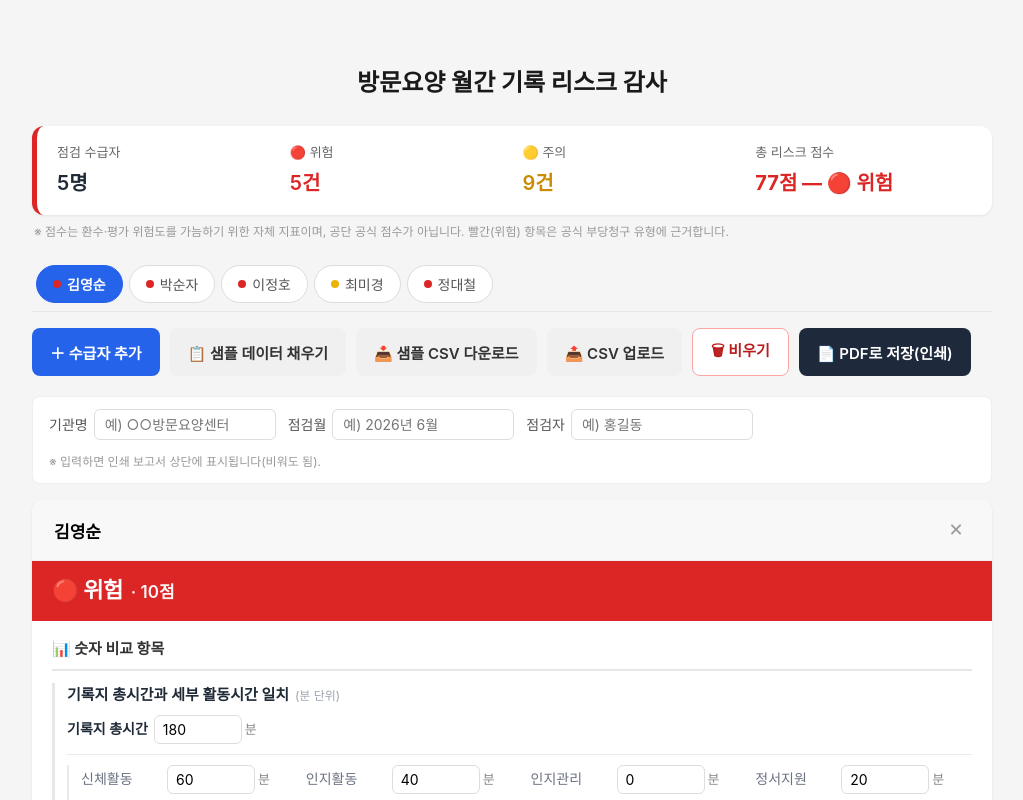
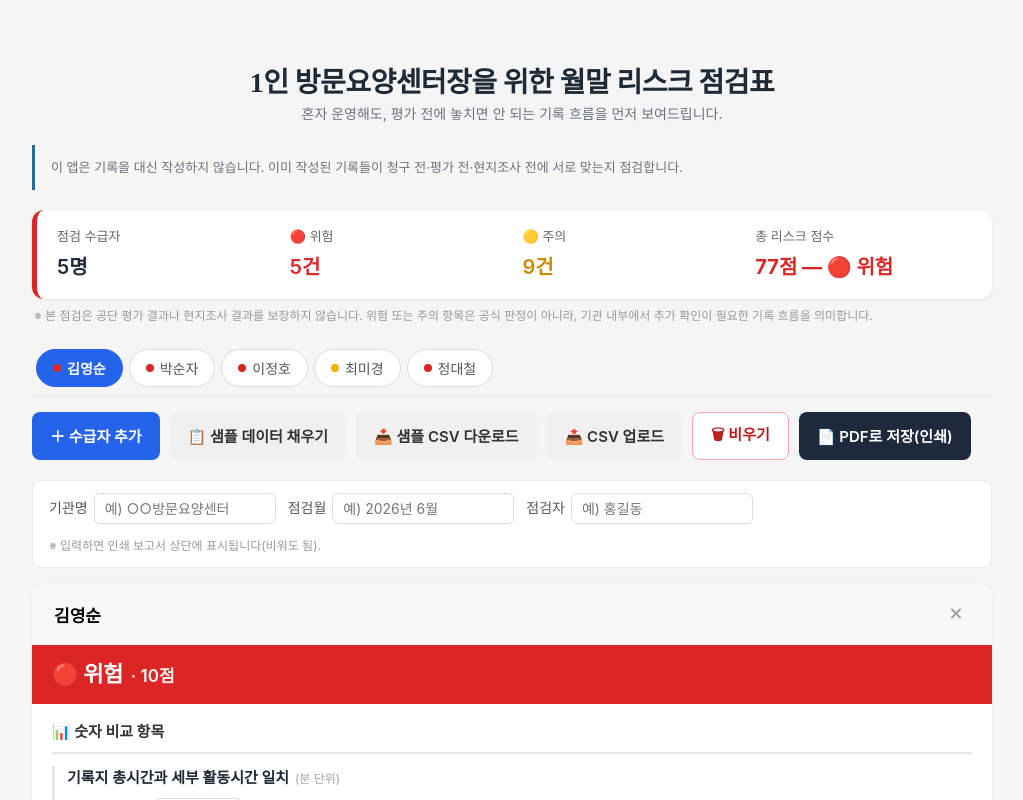
Before and after one commit to ganho2040-glitch/ltc_audit, a React (Vite) app: page / in a window 1280 px wide. Shown: the top 800 px of the page, without its empty margins (128-1151 px from the left). Built offline with nearby package versions, Linux system fonts and the light colour scheme; a web font is replaced by a local one.

Commit message:
Step1: 제목/보조문구/차별점 배너/안전문구 교체 (표시만, 77점 불변)

```diff
--- a/src/App.css
+++ b/src/App.css
@@ -48,11 +48,34 @@ body {
 }
 
 h1 {
-  font-size: 24px;
+  font-family: var(--font-display);
+  font-size: 28px;
+  line-height: 1.15;
+  letter-spacing: -0.02em;
   font-weight: 700;
-  color: #1a1a1a;
+  color: var(--text-primary);
   text-align: center;
-  margin-bottom: 24px;
+  margin-bottom: 4px;
+}
+
+/* 제목 아래 보조 문구 */
+.app-subtitle {
+  text-align: center;
+  font-size: 14px;
+  color: var(--text-secondary);
+  margin: 4px 0 20px 0;
+}
+
+/* 차별점 배너 — "기록을 대신 쓰지 않는다" */
+.intro-banner {
+  background: var(--surface);
+  border-left: 3px solid var(--accent-text);
+  padding: 12px 16px;
+  font-size: 13px;
+  line-height: 1.6;
+  color: var(--text-secondary);
+  border-radius: 0 6px 6px 0;
+  margin-bottom: 20px;
 }
 
 /* ── 요약 바 ── */
--- a/src/App.jsx
+++ b/src/App.jsx
@@ -445,7 +445,13 @@ function App() {
 
   return (
     <div className="app">
-      <h1>방문요양 월간 기록 리스크 감사</h1>
+      <h1>1인 방문요양센터장을 위한 월말 리스크 점검표</h1>
+      <p className="app-subtitle">혼자 운영해도, 평가 전에 놓치면 안 되는 기록 흐름을 먼저 보여드립니다.</p>
+
+      <div className="intro-banner">
+        이 앱은 기록을 대신 작성하지 않습니다.
+        이미 작성된 기록들이 청구 전·평가 전·현지조사 전에 서로 맞는지 점검합니다.
+      </div>
 
       <div className="summary" style={{ borderColor: getGradeColor(overallGrade) }}>
         <div className="summary-item">
@@ -469,8 +475,9 @@ function App() {
       </div>
 
       <p className="disclaimer">
-        ※ 점수는 환수·평가 위험도를 가늠하기 위한 자체 지표이며, 공단 공식 점수가 아닙니다.
-        빨간(위험) 항목은 공식 부당청구 유형에 근거합니다.
+        ※ 본 점검은 공단 평가 결과나 현지조사 결과를 보장하지 않습니다.
+        위험 또는 주의 항목은 공식 판정이 아니라, 기관 내부에서 추가 확인이
+        필요한 기록 흐름을 의미합니다.
       </p>
 
       {recipients.length > 0 && (
```
